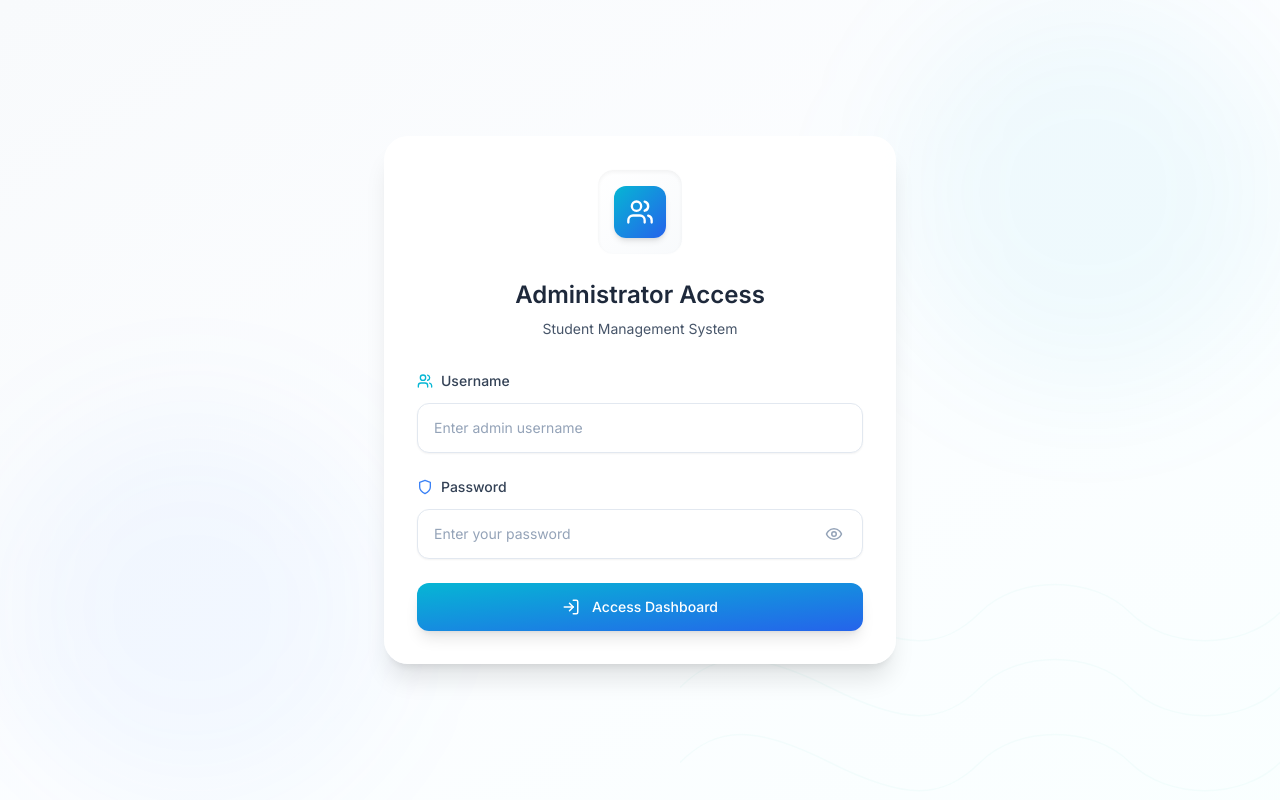
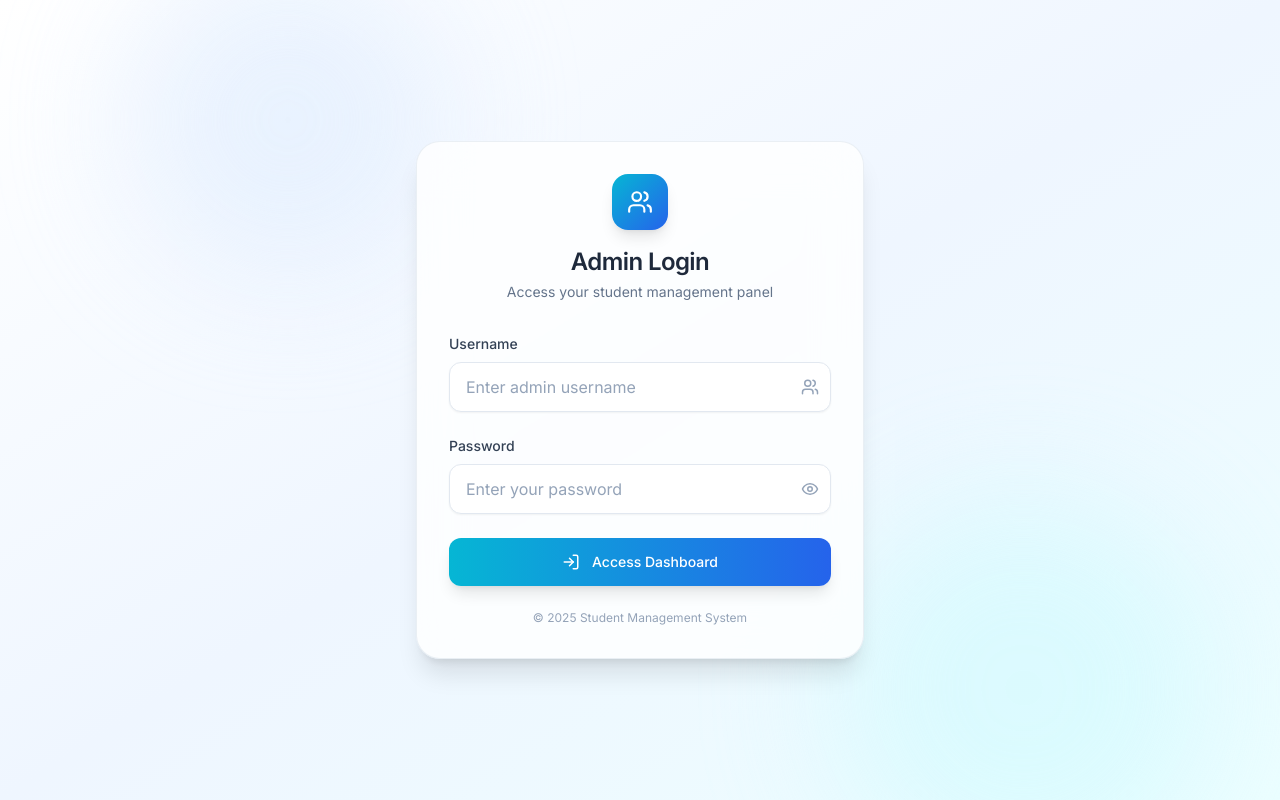
Before and after one commit to Teja-pydahsoft/Student-Data-Management-Application, a React (Vite) app in the folder frontend/: page /login in a window 1280 px wide. Built offline with nearby package versions, Linux system fonts and the light colour scheme; the HTML template or start-up script is replaced by a standard one.

Commit message:
feat: Refactor UI components for improved styling and user experience across various pages

```diff
--- a/frontend/src/pages/FormBuilder.jsx
+++ b/frontend/src/pages/FormBuilder.jsx
@@ -453,11 +453,15 @@ const FormBuilder = () => {
           <button
   type="submit"
   disabled={saving}
-            className="flex items-center gap-2 bg-primary-600 text-white px-6 py-3 rounded-lg hover:bg-primary-700 focus:ring-4 focus:ring-primary-300 transition-colors disabled:opacity-50 disabled:cursor-not-allowed"
+  className="flex items-center gap-2 bg-gradient-to-r from-indigo-600 via-purple-600 to-pink-600 text-white px-8 py-3 rounded-xl font-semibold
+             hover:from-pink-600 hover:via-purple-700 hover:to-indigo-700 focus:ring-4 focus:ring-purple-300/50
+             transition-all duration-300 ease-in-out disabled:opacity-50 disabled:cursor-not-allowed
+             shadow-md hover:shadow-xl transform hover:scale-105 active:scale-95"
 >
   <Save size={20} />
   {saving ? 'Saving...' : (formId ? 'Update Form' : 'Create Form')}
 </button>
+
           <button
             type="button"
             onClick={() => navigate('/forms')}
--- a/frontend/src/pages/Login.jsx
+++ b/frontend/src/pages/Login.jsx
@@ -49,43 +49,34 @@ const Login = () => {
   };
 
   return (
-    <div className="min-h-screen bg-gradient-to-br from-slate-50 via-blue-50/20 to-cyan-50/30 flex items-center justify-center p-4">
-      {/* Simple Background Elements */}
-      <div className="absolute inset-0 overflow-hidden">
-        <div className="absolute top-0 right-0 w-96 h-96 bg-cyan-500/5 rounded-full blur-3xl" />
-        <div className="absolute bottom-0 left-0 w-96 h-96 bg-blue-500/5 rounded-full blur-3xl" />
+    <div className="min-h-screen bg-gradient-to-br from-white via-blue-50 to-cyan-50 flex items-center justify-center p-6 relative overflow-hidden">
+      {/* Decorative background accents */}
+      <div className="absolute inset-0">
+        <div className="absolute top-[-5%] left-[10%] w-80 h-80 bg-blue-100 rounded-full blur-3xl opacity-60 animate-pulse" />
+        <div className="absolute bottom-[-10%] right-[5%] w-96 h-96 bg-cyan-100 rounded-full blur-3xl opacity-70 animate-pulse" />
       </div>
 
-      {/* Wider Login Card */}
-      <div className="w-full max-w-lg relative z-10">
-        <div className="bg-white/90 backdrop-blur-xl rounded-3xl shadow-xl border border-white/60 p-8">
+      {/* Login card */}
+      <div className="w-full max-w-md bg-white/80 backdrop-blur-xl border border-slate-200/70 shadow-xl rounded-3xl relative z-10 p-8 transition-transform duration-500 hover:scale-[1.01]">
         {/* Header */}
         <div className="text-center mb-8">
-            <div className="relative inline-flex mb-6">
-              <div className="relative bg-gradient-to-br from-white to-slate-50 p-4 rounded-2xl shadow-inner border border-white/80">
-                <div className="bg-gradient-to-br from-cyan-500 to-blue-600 p-3 rounded-xl shadow-md">
-                  <Users className="text-white" size={28} />
+          <div className="inline-flex items-center justify-center w-14 h-14 rounded-2xl bg-gradient-to-br from-cyan-500 to-blue-600 shadow-lg mb-4">
+            <Users size={26} className="text-white" />
           </div>
-              </div>
+          <h1 className="text-2xl font-semibold text-slate-800 mb-1 tracking-tight">
+            Admin Login
+          </h1>
+          <p className="text-slate-500 text-sm">Access your student management panel</p>
         </div>
 
-            <h1 className="text-2xl font-semibold text-slate-800 mb-2">
-              Administrator Access
-            </h1>
-            <p className="text-slate-600 text-sm">
-              Student Management System
-            </p>
-          </div>
-
-          {/* Login Form */}
+        {/* Form */}
         <form onSubmit={handleSubmit} className="space-y-6">
-            {/* Username Field */}
-            <div className="group">
+          {/* Username */}
+          <div>
             <label
               htmlFor="username"
-                className="block text-sm font-medium text-slate-700 mb-3 flex items-center gap-2"
+              className="block text-sm font-medium text-slate-700 mb-2"
             >
-                <Users size={16} className="text-cyan-500" />
               Username
             </label>
             <div className="relative">
@@ -95,44 +86,43 @@ const Login = () => {
                 name="username"
                 value={formData.username}
                 onChange={handleChange}
-                  className="w-full px-4 py-3.5 bg-white border border-slate-200 rounded-xl text-slate-800 placeholder-slate-400 focus:outline-none transition-all duration-300 font-normal text-sm shadow-sm group-hover:shadow-md group-hover:border-cyan-300 group-focus-within:border-cyan-400 group-focus-within:ring-2 group-focus-within:ring-cyan-100 group-focus-within:shadow-lg"
+                className="w-full px-4 py-3 border border-slate-200 rounded-xl bg-white text-slate-800 placeholder-slate-400 shadow-sm focus:outline-none focus:ring-2 focus:ring-cyan-200 focus:border-cyan-400 transition-all duration-300"
                 placeholder="Enter admin username"
                 disabled={loading}
               />
-                {/* Glow effect on focus */}
-                <div className="absolute inset-0 rounded-xl bg-gradient-to-r from-cyan-500/0 to-blue-500/0 group-focus-within:from-cyan-500/10 group-focus-within:to-blue-500/10 transition-all duration-300 -z-10" />
+              <Users
+                size={18}
+                className="absolute right-3 top-1/2 -translate-y-1/2 text-slate-400"
+              />
             </div>
           </div>
 
-            {/* Password Field */}
-            <div className="group">
+          {/* Password */}
+          <div>
             <label
               htmlFor="password"
-                className="block text-sm font-medium text-slate-700 mb-3 flex items-center gap-2"
+              className="block text-sm font-medium text-slate-700 mb-2"
             >
-                <Shield size={16} className="text-blue-500" />
               Password
             </label>
             <div className="relative">
               <input
-                  type={showPassword ? "text" : "password"}
+                type={showPassword ? 'text' : 'password'}
                 id="password"
                 name="password"
                 value={formData.password}
                 onChange={handleChange}
-                  className="w-full px-4 py-3.5 bg-white border border-slate-200 rounded-xl text-slate-800 placeholder-slate-400 focus:outline-none transition-all duration-300 font-normal text-sm shadow-sm group-hover:shadow-md group-hover:border-blue-300 group-focus-within:border-blue-400 group-focus-within:ring-2 group-focus-within:ring-blue-100 group-focus-within:shadow-lg pr-12"
+                className="w-full px-4 py-3 border border-slate-200 rounded-xl bg-white text-slate-800 placeholder-slate-400 shadow-sm focus:outline-none focus:ring-2 focus:ring-blue-200 focus:border-blue-400 transition-all duration-300 pr-12"
                 placeholder="Enter your password"
                 disabled={loading}
               />
               <button
                 type="button"
                 onClick={() => setShowPassword(!showPassword)}
-                  className="absolute right-3 top-1/2 transform -translate-y-1/2 text-slate-400 hover:text-slate-600 transition-colors duration-200 p-2 hover:bg-slate-100 rounded-lg"
+                className="absolute right-3 top-1/2 transform -translate-y-1/2 text-slate-400 hover:text-slate-600 transition"
               >
                 {showPassword ? <EyeOff size={18} /> : <Eye size={18} />}
               </button>
-                {/* Glow effect on focus */}
-                <div className="absolute inset-0 rounded-xl bg-gradient-to-r from-blue-500/0 to-cyan-500/0 group-focus-within:from-blue-500/10 group-focus-within:to-cyan-500/10 transition-all duration-300 -z-10" />
             </div>
           </div>
 
@@ -140,29 +130,27 @@ const Login = () => {
           <button
             type="submit"
             disabled={loading}
-              className="w-full bg-gradient-to-br from-cyan-500 to-blue-600 text-white py-3.5 rounded-xl font-medium hover:from-cyan-600 hover:to-blue-700 focus:ring-2 focus:ring-cyan-100 transform transition-all duration-300 disabled:opacity-50 disabled:cursor-not-allowed disabled:transform-none flex items-center justify-center gap-3 group relative overflow-hidden shadow-lg hover:shadow-xl hover:scale-[1.02] active:scale-[0.99]"
+            className="w-full flex items-center justify-center gap-3 py-3.5 px-5 rounded-xl text-white font-medium text-sm bg-gradient-to-r from-cyan-500 to-blue-600 hover:from-cyan-600 hover:to-blue-700 focus:ring-4 focus:ring-cyan-100 shadow-lg hover:shadow-xl transition-all duration-300 disabled:opacity-50 disabled:cursor-not-allowed active:scale-[0.98] relative overflow-hidden group"
           >
-              {/* Shine effect */}
-              <div className="absolute inset-0 bg-gradient-to-r from-transparent via-white/20 to-transparent -skew-x-12 transform translate-x-[-100%] group-hover:translate-x-[100%] transition-transform duration-700" />
-
+            {/* Button Shine Effect */}
+            <div className="absolute inset-0 bg-gradient-to-r from-transparent via-white/25 to-transparent -skew-x-12 translate-x-[-100%] group-hover:translate-x-[100%] transition-transform duration-700" />
             {loading ? (
               <>
-                  <LoadingAnimation
-                    width={18}
-                    height={18}
-                    variant="inline"
-                    showMessage={false}
-                  />
-                  <span className="text-sm">Signing in...</span>
+                <Loader2 className="animate-spin" size={18} />
+                Signing in...
               </>
             ) : (
               <>
-                  <LogIn size={18} className="transform group-hover:translate-x-0.5 transition-transform duration-300" />
-                  <span className="text-sm">Access Dashboard</span>
+                <LogIn size={18} />
+                Access Dashboard
               </>
             )}
           </button>
         </form>
+
+        {/* Footer */}
+        <div className="text-center text-xs text-slate-400 mt-6">
+          © {new Date().getFullYear()} Student Management System
         </div>
       </div>
     </div>
```
Also changed, not shown: frontend/src/components/ManualRollNumberModal.jsx (+6 -7 lines), frontend/src/pages/AddStudent.jsx (+124 -33 lines), 1 other file (tests, documents, lock files or other folders). Lines whose indentation alone changed are shown as unchanged.
